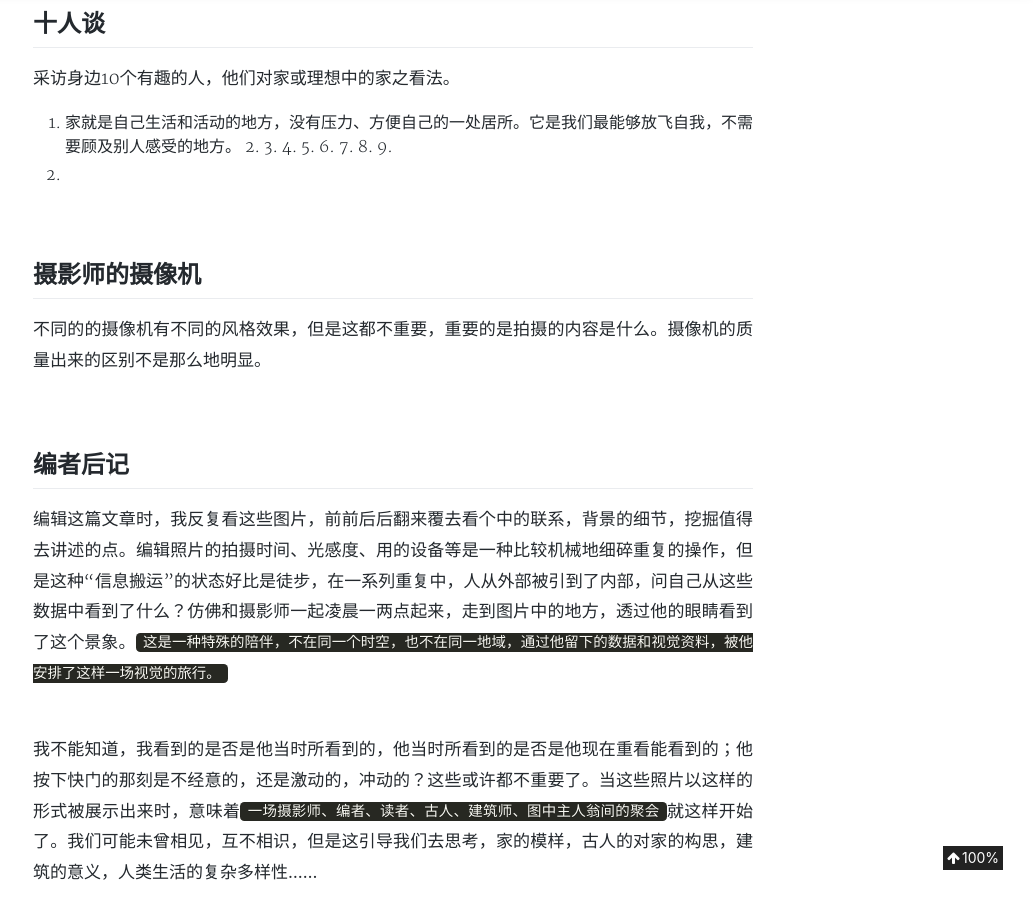
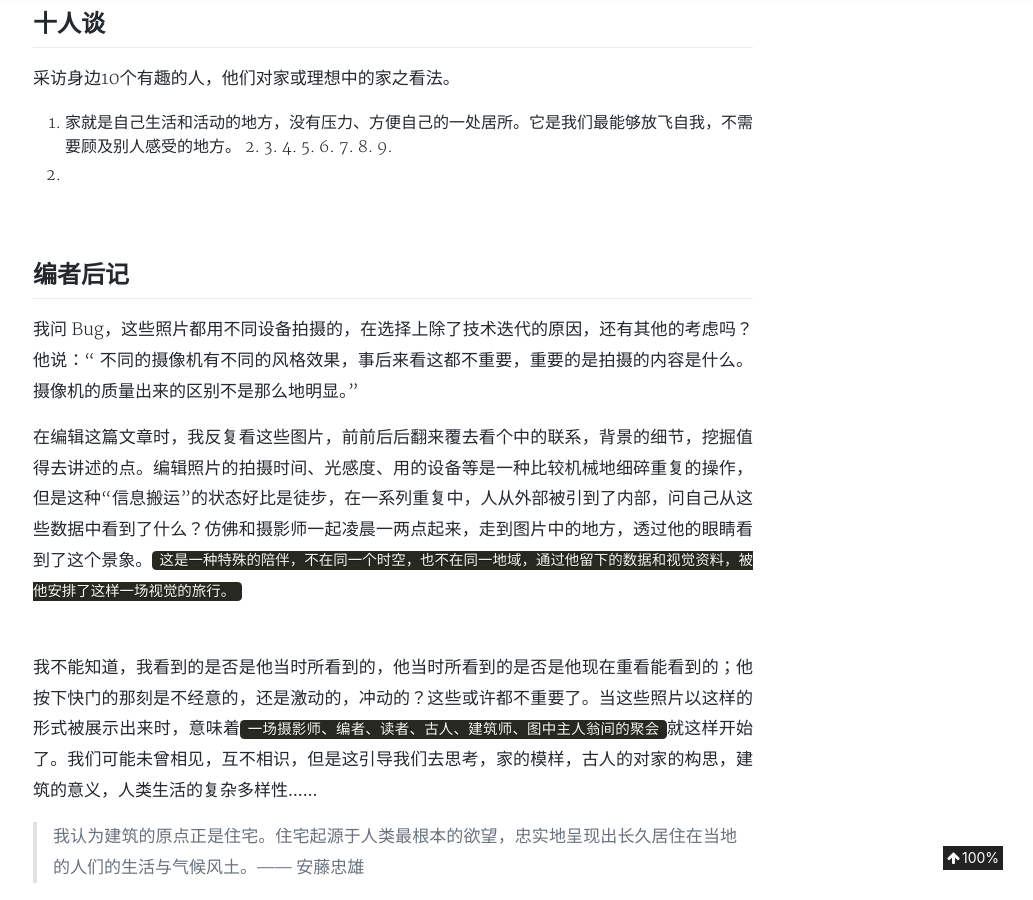
Before and after one commit to aJiea/ajiea.github.io, a Jekyll site: the page built from _posts/2020-02-17-others-home.md, in a window 1280 px wide and 900 px high, scrolled down 18275 px. Shown: the whole window, without its empty margins (247-1280 px from the left). Built offline with Jekyll 4.4.1, drawn with Linux system fonts in a browser that asks for light colours; nearby versions of some CDN libraries; comment, search, counter and statistics services are not loaded; a style sheet for code colours, icons or effects is not loaded; some of the changed text lies outside the part shown.

Commit message:
Update 2020-02-17-others-home.md

```diff
--- a/_posts/2020-02-17-others-home.md
+++ b/_posts/2020-02-17-others-home.md
@@ -113,7 +113,6 @@
 
 <br/>
 
-
 ![](http://q5q7pw9vf.bkt.clouddn.com/home-bug6.jpg)
 
 拍摄时间 | 2015年10月30日17h48 |
@@ -123,7 +122,6 @@
 设备 | NIKON D90 |
 
 <br/>
-
 
 ![](http://q5q7pw9vf.bkt.clouddn.com/home-bug7.jpg)
 
@@ -185,17 +183,15 @@
 
 <br/>
 
-
 ![](http://q5q7pw9vf.bkt.clouddn.com/home-bug21.jpg)
 
 拍摄时间 | 2002年 |
 拍摄地点 | 珠海东岸村 |
 设备 | 胶卷机 |
 
-音乐工作者的小动物们：这只叫旺旺的狗，从来不给主人添麻烦，它应该是有思想的。下午旺旺和它的小伙伴猫妈妈和猫儿子在祖屋里度过相互陪伴的时光。
+音乐工作者的小动物们。这只叫旺旺的狗，从来不给主人添麻烦，它应该是有思想的。下午旺旺和它的小伙伴猫妈妈和猫儿子在祖屋里度过相互陪伴的时光。
 
 <br/>
-
 
 ![](http://q5q7pw9vf.bkt.clouddn.com/home-bug15.jpg)
 ![](http://q5q7pw9vf.bkt.clouddn.com/home-bug23.jpg)
@@ -316,16 +312,12 @@
 <br/>
 
 
-## 摄影师的摄像机
-
-不同的的摄像机有不同的风格效果，但是这都不重要，重要的是拍摄的内容是什么。摄像机的质量出来的区别不是那么地明显。
-
-<br/>
-
-
 ## 编者后记
 
-编辑这篇文章时，我反复看这些图片，前前后后翻来覆去看个中的联系，背景的细节，挖掘值得去讲述的点。编辑照片的拍摄时间、光感度、用的设备等是一种比较机械地细碎重复的操作，但是这种“信息搬运”的状态好比是徒步，在一系列重复中，人从外部被引到了内部，问自己从这些数据中看到了什么？仿佛和摄影师一起凌晨一两点起来，走到图片中的地方，透过他的眼睛看到了这个景象。``这是一种特殊的陪伴，不在同一个时空，也不在同一地域，通过他留下的数据和视觉资料，被他安排了这样一场视觉的旅行。``
+我问 Bug，这些照片都用不同设备拍摄的，在选择上除了技术迭代的原因，还有其他的考虑吗？他说：“
+不同的摄像机有不同的风格效果，事后来看这都不重要，重要的是拍摄的内容是什么。摄像机的质量出来的区别不是那么地明显。”
+
+在编辑这篇文章时，我反复看这些图片，前前后后翻来覆去看个中的联系，背景的细节，挖掘值得去讲述的点。编辑照片的拍摄时间、光感度、用的设备等是一种比较机械地细碎重复的操作，但是这种“信息搬运”的状态好比是徒步，在一系列重复中，人从外部被引到了内部，问自己从这些数据中看到了什么？仿佛和摄影师一起凌晨一两点起来，走到图片中的地方，透过他的眼睛看到了这个景象。``这是一种特殊的陪伴，不在同一个时空，也不在同一地域，通过他留下的数据和视觉资料，被他安排了这样一场视觉的旅行。``
 
 <br/>
 我不能知道，我看到的是否是他当时所看到的，他当时所看到的是否是他现在重看能看到的；他按下快门的那刻是不经意的，还是激动的，冲动的？这些或许都不重要了。当这些照片以这样的形式被展示出来时，意味着``一场摄影师、编者、读者、古人、建筑师、图中主人翁间的聚会``就这样开始了。我们可能未曾相见，互不相识，但是这引导我们去思考，家的模样，古人的对家的构思，建筑的意义，人类生活的复杂多样性……
```
